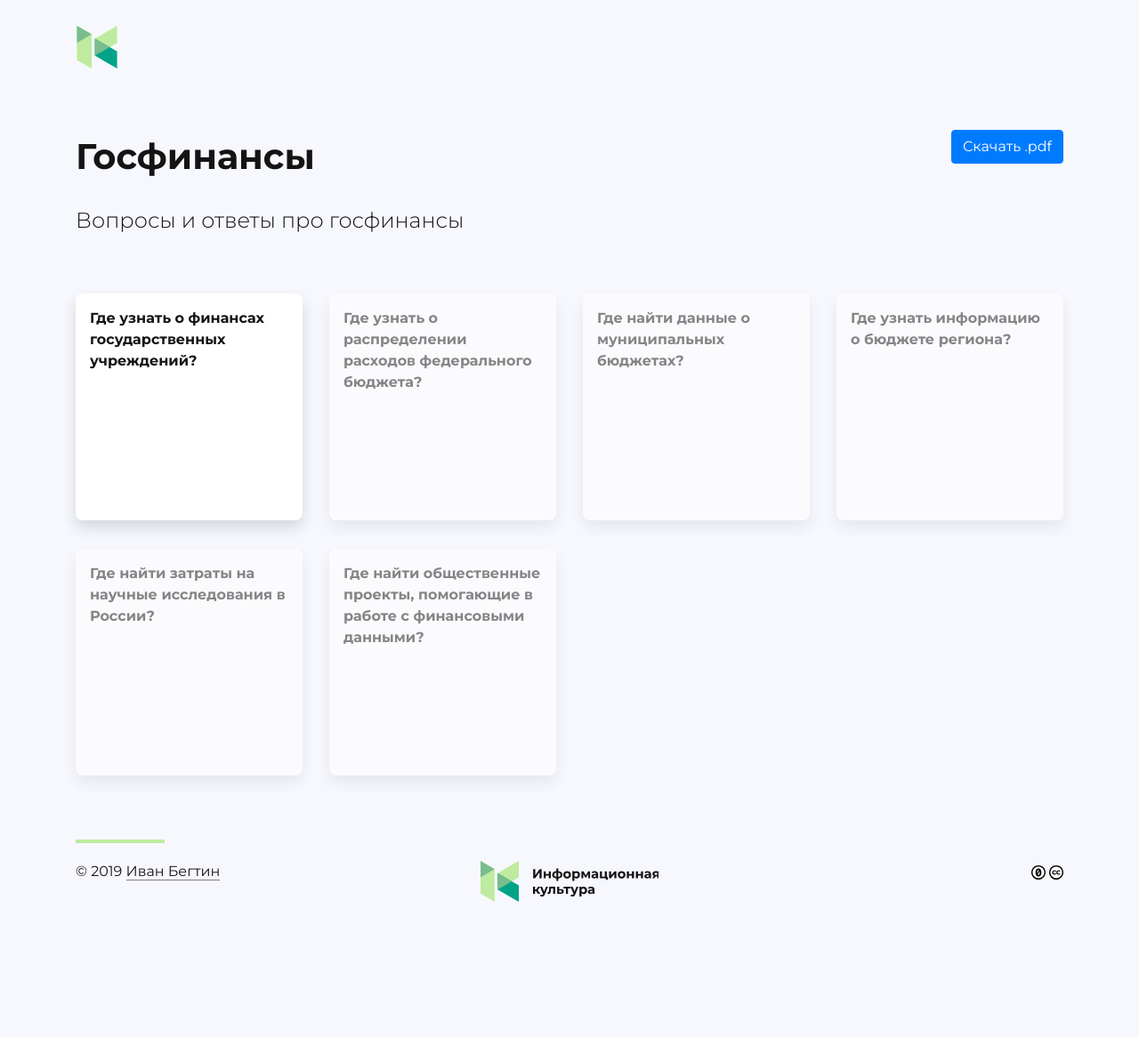
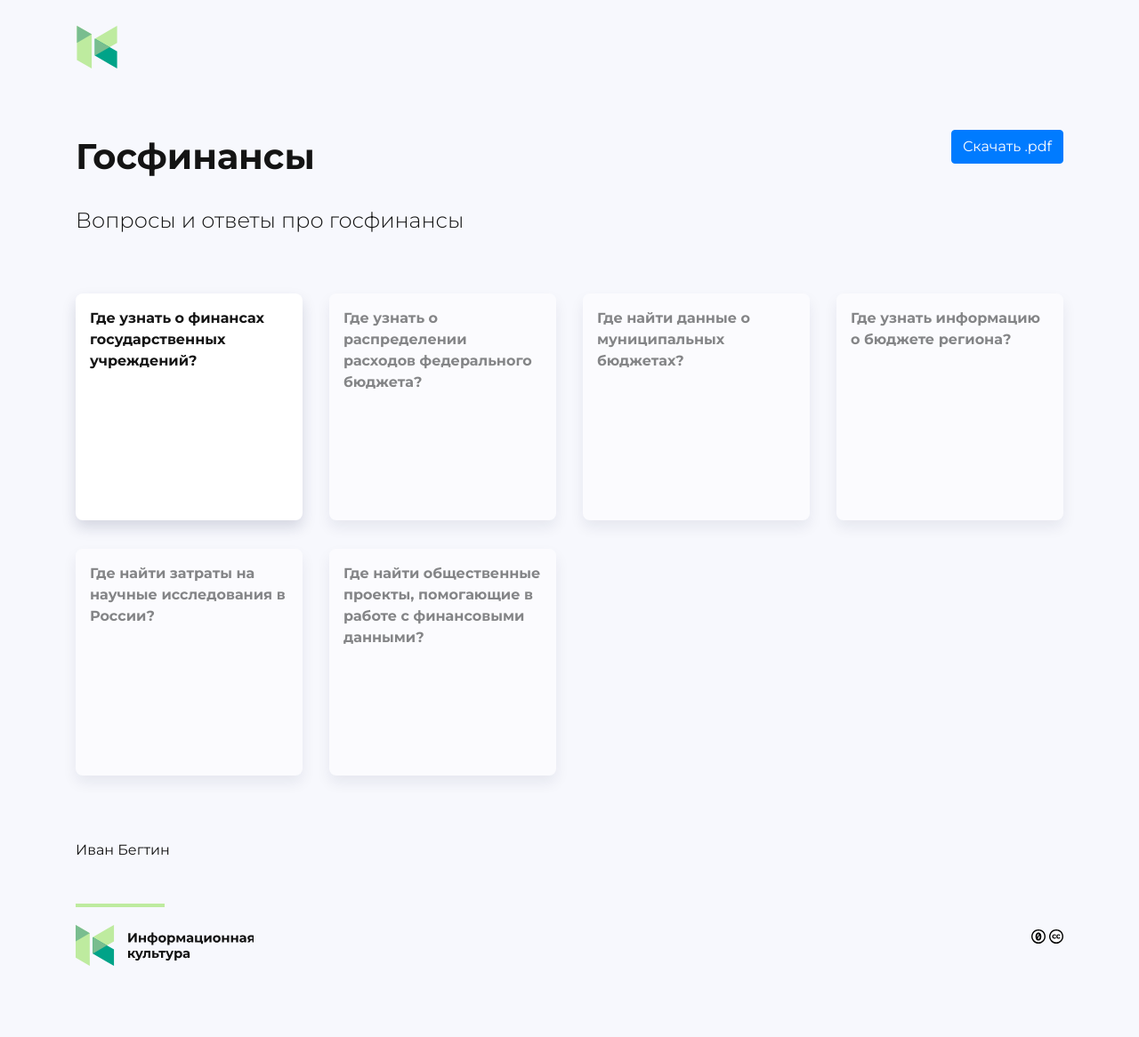
Before and after one commit to datacoon/datamaps, a Jekyll site: the page built from gosfin.html, in a window 1280 px wide. Shown: the whole page at 89% size. Built offline with Jekyll 4.4.1, drawn with Linux system fonts in a browser that asks for light colours; nearby versions of some CDN libraries; before the commit the page ends 1094 px from its top, so only the background shows below that.

Commit message:
minor fixes

```diff
--- a/_includes/footer.html
+++ b/_includes/footer.html
@@ -4,17 +4,17 @@
 <!--       <div class="col text-center">
         © {% if site.author %}{% if site.author_url %}<a href="{{site.author_url}}">{{site.author}}</a>,{% else %}{{site.author}},{% endif %}{% endif %} {{site.time|date:'%Y'}}
       </div> -->
-      <div class="col-12 col-md-4 mb-4">
+<!--       <div class="col-12 col-md-4 mb-4">
         © {{site.time|date:'%Y'}} {% if site.author %}{% if site.author_url %}<a href="{{site.author_url}}">{{site.author}}</a>{% else %}{{site.author}}{% endif %}{% endif %}
-      </div>
-      <div class="col-12 col-md-4 nowrap text-md-center mb-4">
+      </div> -->
+      <div class="col-12 col-md-6 nowrap mb-4">
         {% if site.company_url %}
         <a href="{{site.company_url}}" target="_blank" class="logo">
           <img src="{{site.url}}/img/ik-logo-hor.svg" alt="logo">
         </a>
         {% endif %}
       </div>
-      <div class="col-12 col-md-4 nowrap text-md-right mb-4">
+      <div class="col-12 col-md-6 nowrap text-md-right mb-4">
         <img src="{{site.url}}/img/zero.svg" class="cc" alt=zero">
         <img src="{{site.url}}/img/cc.svg" class="cc" alt=cc">
       </div>
--- a/css/style.css
+++ b/css/style.css
@@ -5,6 +5,7 @@ body{
 	margin-bottom:1em;
 	color: #141414;
 	background-color: #f7f8fd;
+	-webkit-font-smoothing: antialiased;
 }
 
 .brand{
--- a/gosfin.html
+++ b/gosfin.html
@@ -11,9 +13,11 @@ subtitle: Вопросы и ответы про госфинансы
       <h1 class="mb-4">{{page.title}}</h1>
       <h4 class="light">{{page.subtitle}}</h4>
     </div>
+    {% if page.pdf_link %}
     <div class="col-md-4 py-4 text-md-right">
-      <a href="https://www.infoculture.ru/wp-content/uploads/2018/12/Finance.pdf" class="btn btn-primary" target="_blank">Скачать .pdf</a>
+      <a href="{{page.pdf_link}}" class="btn btn-primary" target="_blank">Скачать .pdf</a>
     </div>
+    {% endif %}
   </div>
 </div>
 
@@ -45,3 +49,14 @@ subtitle: Вопросы и ответы про госфинансы
   {% endif %}
 
 </div>
+
+
+{% if page.authors %}
+<div class="container pb-5">
+  <div class="row">
+    <div class="col">
+      {{page.authors}}
+    </div>
+  </div>
+</div>
+{% endif %}
```
Also changed, not shown: other parts of gosfin.html (+2 -0 lines).
